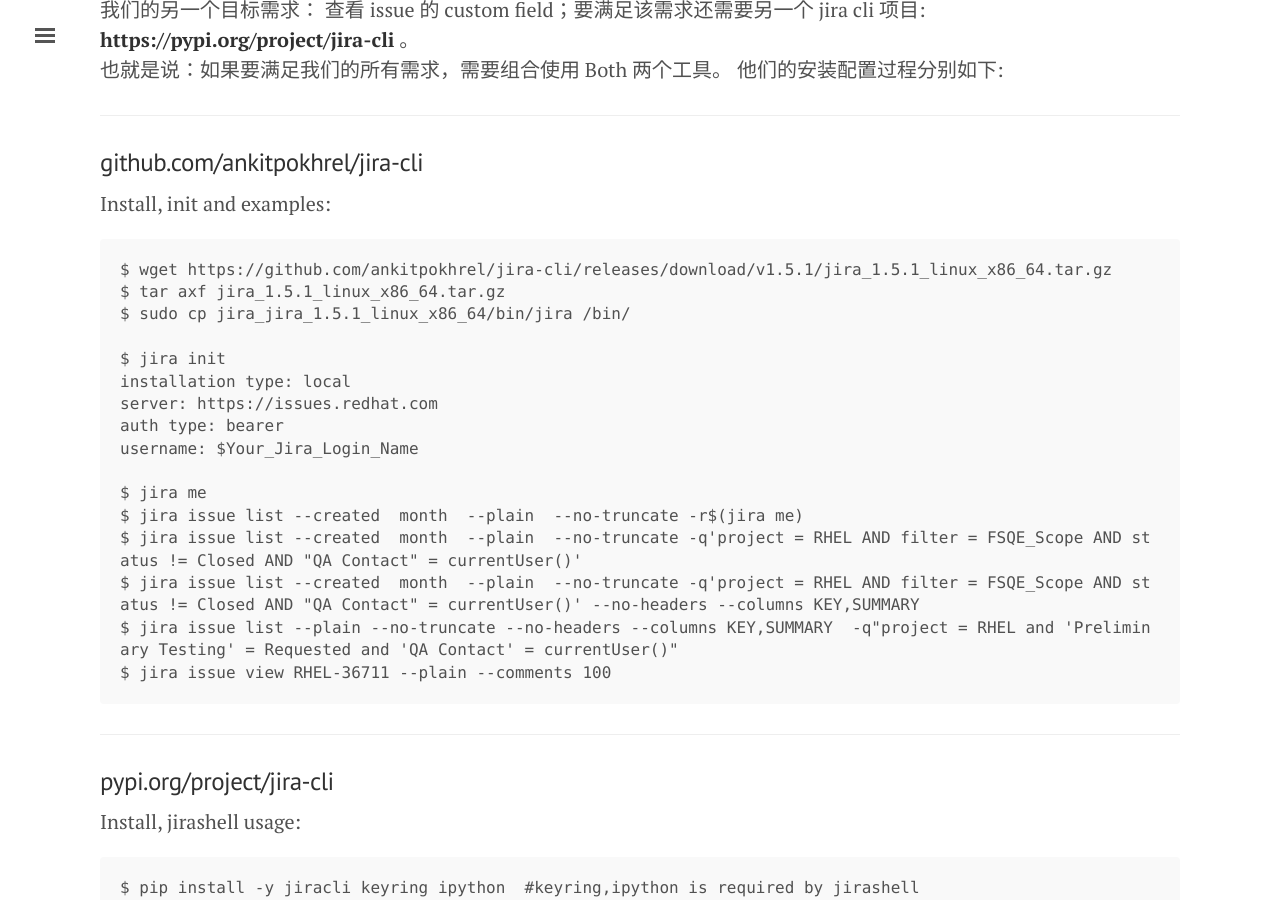
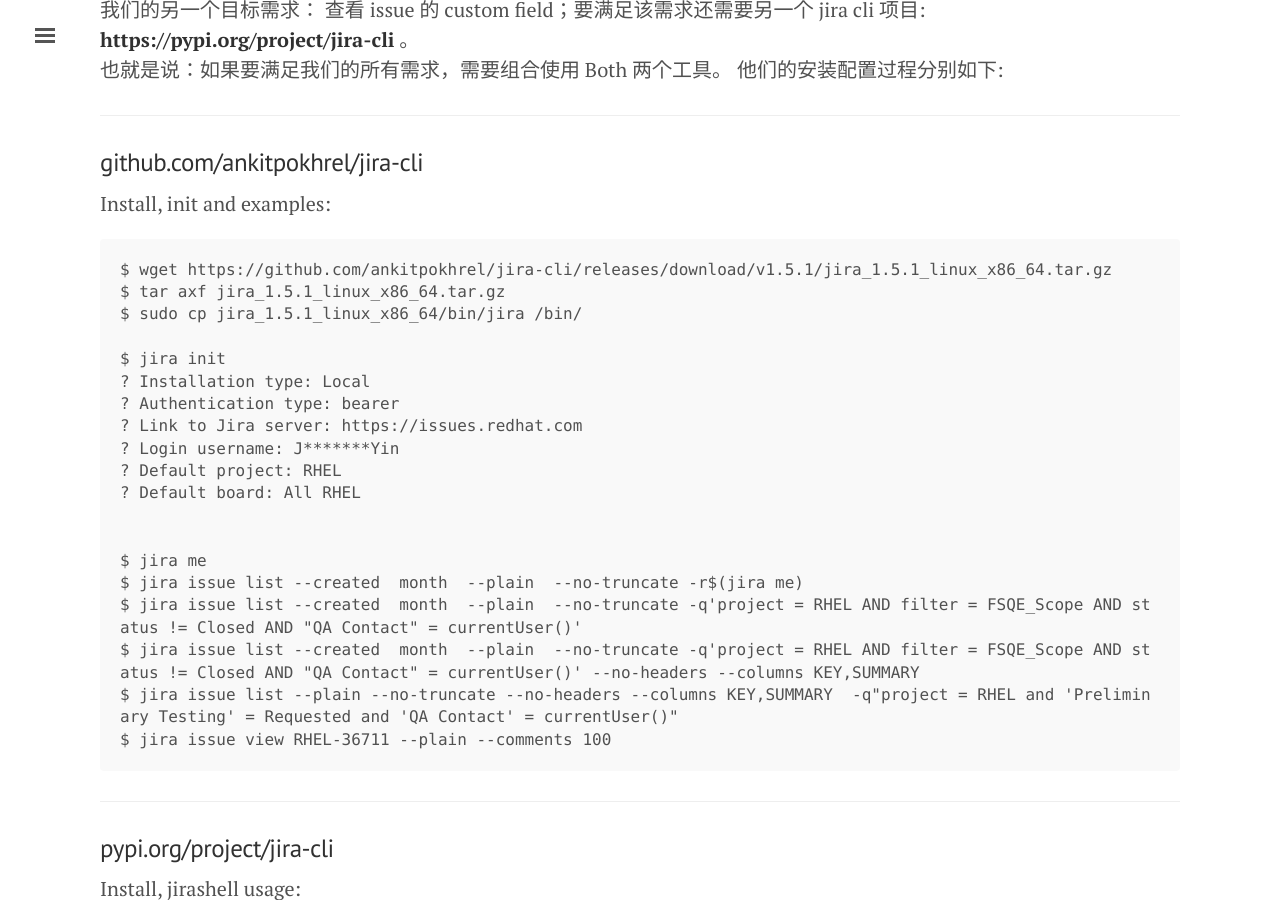
Before and after one commit to tcler/tcler.github.io, a Jekyll site: the page built from _posts/2024-05-29-try-out-jira-cli-tools.md, in a window 1280 px wide and 900 px high, scrolled down 755 px. Built offline with Jekyll 4.4.1, drawn with Linux system fonts in a browser that asks for light colours.

Commit message:
Update 2024-05-29-try-out-jira-cli-tools.md

````diff
--- a/_posts/2024-05-29-try-out-jira-cli-tools.md
+++ b/_posts/2024-05-29-try-out-jira-cli-tools.md
@@ -24,13 +24,16 @@
 ```
 $ wget https://github.com/ankitpokhrel/jira-cli/releases/download/v1.5.1/jira_1.5.1_linux_x86_64.tar.gz
 $ tar axf jira_1.5.1_linux_x86_64.tar.gz
-$ sudo cp jira_jira_1.5.1_linux_x86_64/bin/jira /bin/
+$ sudo cp jira_1.5.1_linux_x86_64/bin/jira /bin/
 
 $ jira init
-installation type: local
-server: https://issues.redhat.com
-auth type: bearer
-username: $Your_Jira_Login_Name
+? Installation type: Local
+? Authentication type: bearer
+? Link to Jira server: https://issues.redhat.com
+? Login username: J*******Yin
+? Default project: RHEL
+? Default board: All RHEL
+
 
 $ jira me
 $ jira issue list --created  month  --plain  --no-truncate -r$(jira me)
````
